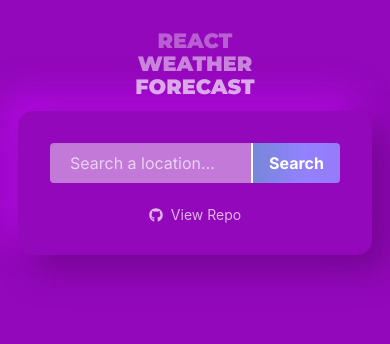
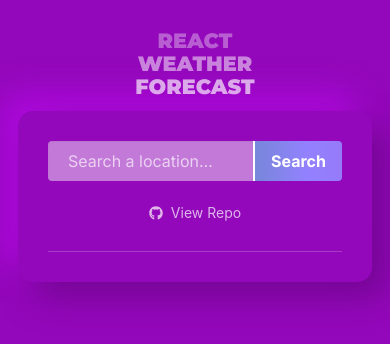
Before and after one commit to GedalyaKrycer/hw-6-weather-dashboard, a React (Create React App) app in the folder weather-forecaster/: page / in a window 390 px wide. Shown: the top 344 px of the page. Built offline with nearby package versions, Linux system fonts and the light colour scheme.

Commit message:
Fixed padding

```diff
--- a/weather-forecaster/src/components/SearchBar/style.css
+++ b/weather-forecaster/src/components/SearchBar/style.css
@@ -1,6 +1,6 @@
 .search-bar__header {
-    padding: 20px 20px;
-    /* border-bottom: solid 1px rgb(240, 239, 239); */
+    padding-bottom: 50px;
+    border-bottom: solid 1px rgba(240, 239, 239, 0.219);
 }
 
 
@@ -77,6 +77,11 @@
 }
 
 @media screen and (max-width: 768px) {
+
+    .search-bar__header {
+        padding-bottom: 30px;
+    }
+
     .search-bar__github-container {
         justify-content: center;
         padding: 0;
@@ -91,4 +96,6 @@
 
     }
 
+
+
 }
--- a/weather-forecaster/src/global.css
+++ b/weather-forecaster/src/global.css
@@ -37,7 +37,7 @@ code {
 }
 
 .g__main-wrapper {
-  padding: 50px;
+  padding: 100px;
 }
 
 .g__sidebar-container {
@@ -45,10 +45,15 @@ code {
 }
 
 .g__results-container {
+  padding: 50px;
   background: white;
   border-radius: 15px;
-background:var(--secondary-color);
-box-shadow:  16px 16px 32px #760695,
+  background:var(--secondary-color);
+  -webkit-box-shadow:  16px 16px 32px #760695,
+             -16px -16px 32px #b00adf;
+  -moz-box-shadow:  16px 16px 32px #760695,
+             -16px -16px 32px #b00adf;
+  box-shadow:  16px 16px 32px #760695,
              -16px -16px 32px #b00adf;
 
 }
@@ -147,8 +152,12 @@ Mobile Styles
   }
 
   .input:focus {
-
     font-size: 18px;
   }
 
+  .g__results-container {
+    padding: 30px;
+
+  }
+
 }
```
